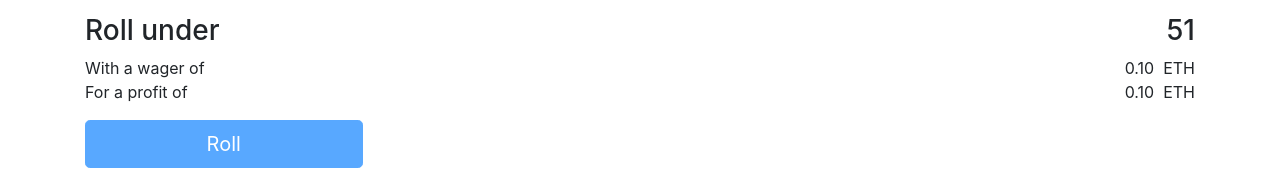
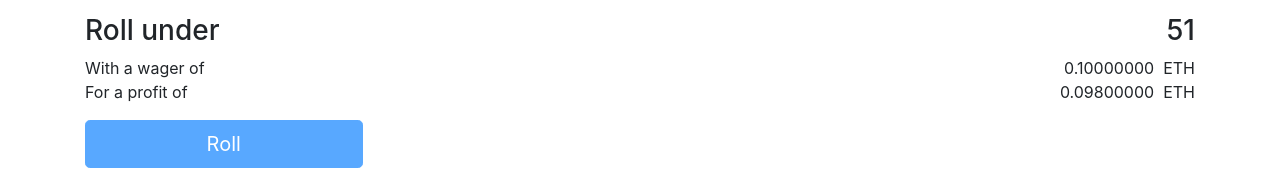
Before and after one commit to Victornavarro85/ethroll, a React (Create React App) app: page /#/ in a window 1280 px wide. Shown: the part 411-581 px from the top of the page. Built offline with nearby package versions, Linux system fonts and the light colour scheme.

Commit message:
Update RollUnderRecap.jsx

```diff
--- a/src/components/RollUnderRecap.jsx
+++ b/src/components/RollUnderRecap.jsx
@@ -28,7 +28,7 @@ const RollUnderRecap = ({ betSize, value }) => {
       </div>
       <div className="col-6">
         <p className="text-right mb-0">
-          {betSize.toFixed(2)}
+          {betSize.toFixed(8)}
           &nbsp;
           ETH
         </p>
@@ -41,7 +41,7 @@ const RollUnderRecap = ({ betSize, value }) => {
       </div>
       <div className="col-6">
         <p className="text-right">
-          {profit.toFixed(2)}
+          {profit.toFixed(8)}
           &nbsp;
           ETH
         </p>
```
